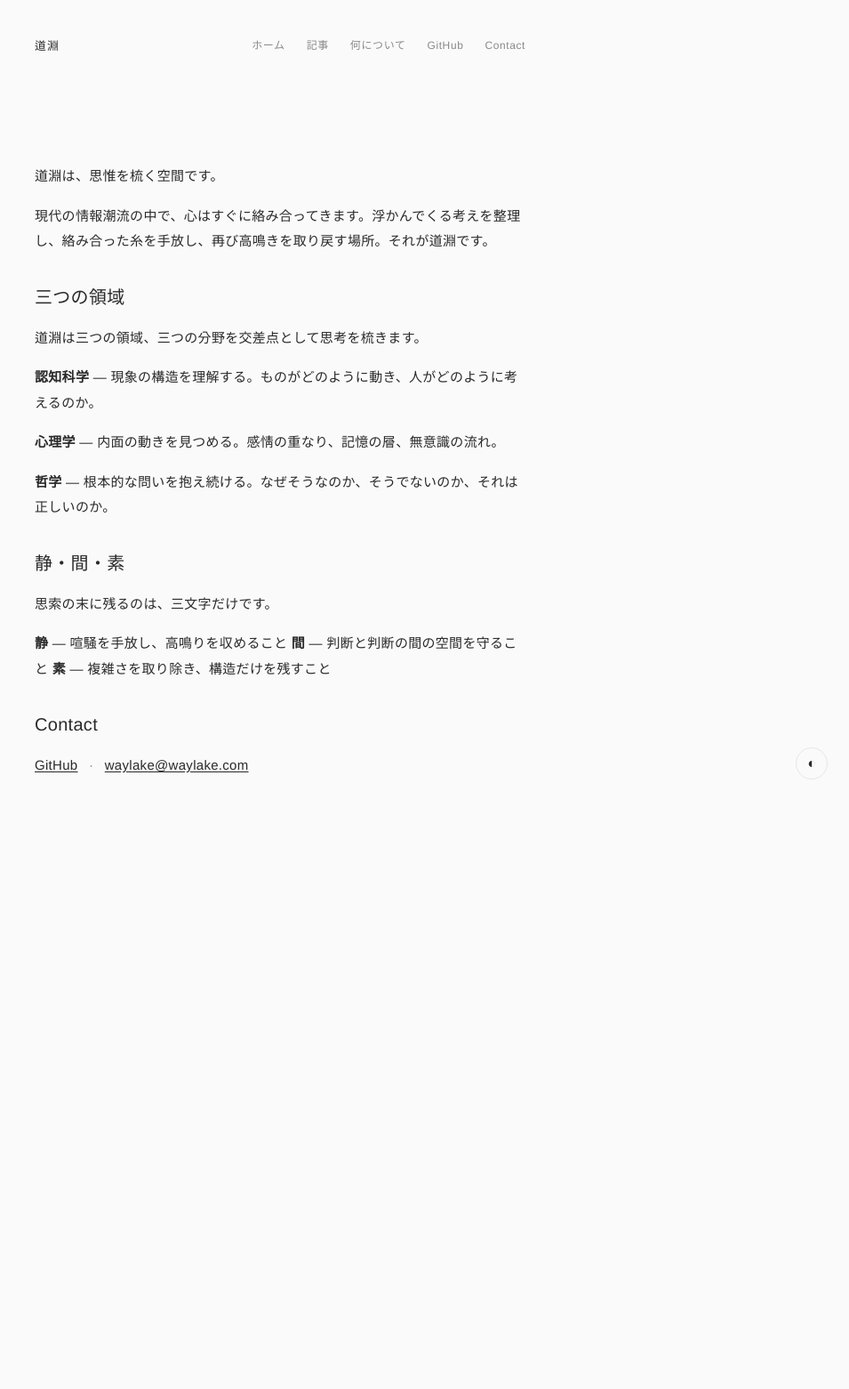
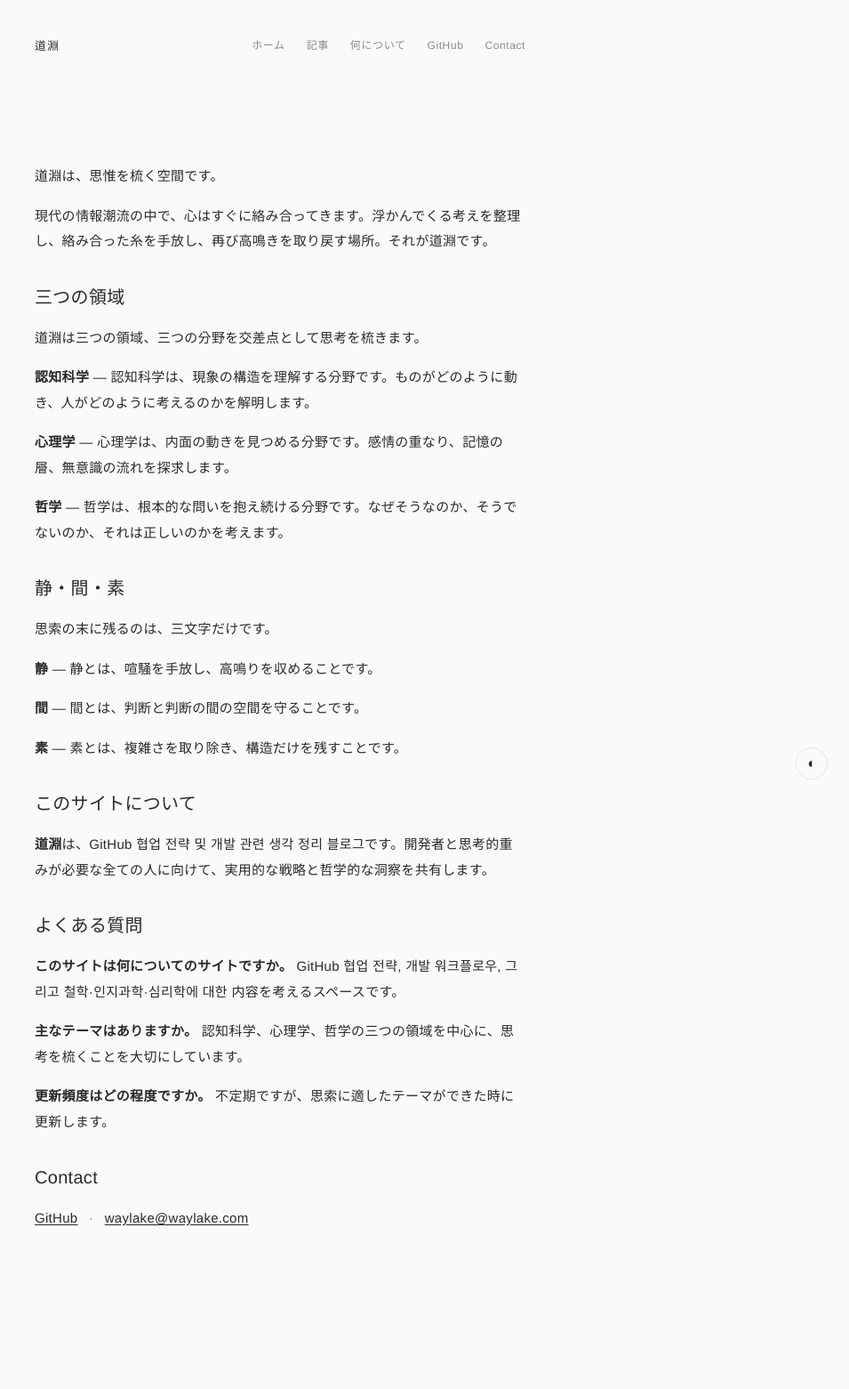
Before and after one commit to waylake/waylake.github.io, a Jekyll site: the page built from about/index.md, in a window 1280 px wide. Shown: the whole page at 89% size, without its empty margins (325-1280 px from the left). Built offline with Jekyll 4.4.1, drawn with Linux system fonts in a browser that asks for light colours; before the commit the page ends 1052 px from its top, so only the background shows below that.

```diff
--- a/about/index.md
+++ b/about/index.md
@@ -12,19 +12,36 @@
 
 道淵は三つの領域、三つの分野を交差点として思考を梳きます。
 
-**認知科学** — 現象の構造を理解する。ものがどのように動き、人がどのように考えるのか。
+**認知科学** — 認知科学は、現象の構造を理解する分野です。ものがどのように動き、人がどのように考えるのかを解明します。
 
-**心理学** —  内面の動きを見つめる。感情の重なり、記憶の層、無意識の流れ。
+**心理学** — 心理学は、内面の動きを見つめる分野です。感情の重なり、記憶の層、無意識の流れを探求します。
 
-**哲学** —  根本的な問いを抱え続ける。なぜそうなのか、そうでないのか、それは正しいのか。
+**哲学** — 哲学は、根本的な問いを抱え続ける分野です。なぜそうなのか、そうでないのか、それは正しいのかを考えます。
 
 ## 静・間・素
 
 思索の末に残るのは、三文字だけです。
 
-**静** — 喧騒を手放し、高鳴りを収めること
-**間** —  判断と判断の間の空間を守ること
-**素** —  複雑さを取り除き、構造だけを残すこと
+**静** — 静とは、喧騒を手放し、高鳴りを収めることです。
+
+**間** — 間とは、判断と判断の間の空間を守ることです。
+
+**素** — 素とは、複雑さを取り除き、構造だけを残すことです。
+
+## このサイトについて
+
+**道淵**は、GitHub 협업 전략 및 개발 관련 생각 정리 블로그です。開発者と思考的重みが必要な全ての人に向けて、実用的な戦略と哲学的な洞察を共有します。
+
+## よくある質問
+
+**このサイトは何についてのサイトですか。**
+GitHub 협업 전략, 개발 워크플로우, 그리고 철학·인지과학·심리학에 대한 内容を考えるスペースです。
+
+**主なテーマはありますか。**
+認知科学、心理学、哲学の三つの領域を中心に、思考を梳くことを大切にしています。
+
+**更新頻度はどの程度ですか。**
+不定期ですが、思索に適したテーマができた時に更新します。
 
 ## Contact
 
```
Also changed, not shown: _layouts/default.html (+20 -0 lines), _layouts/home.html (+21 -0 lines), _layouts/page.html (+16 -0 lines), _layouts/post.html (+23 -0 lines).
